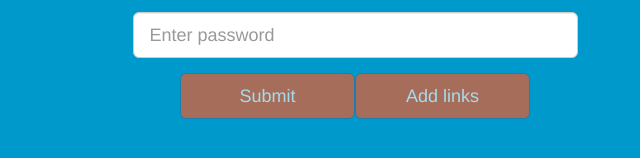
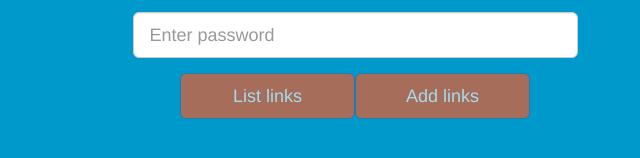
Before and after one commit to ploq/fishdrop, a website: page static/index.html in a window 1280 px wide. Shown: the part 332-490 px from the top of the page, 0-640 px from the left. Drawn offline with nearby package versions, Linux system fonts and the light colour scheme.

Commit message:
Changed text on submit button

```diff
--- a/static/index.html
+++ b/static/index.html
@@ -52,7 +52,7 @@
                 </div>
                 <div class="form-group">
                     <div class="col-sm-offset-2 col-sm-8">
-                        <button style="background-color: #FF571F" class="btn btn-primary btn-lg col-sm-6" ng-disabled="!accessForm.$valid" type="submit">Submit</button>
+                        <button style="background-color: #FF571F" class="btn btn-primary btn-lg col-sm-6" ng-disabled="!accessForm.$valid" type="submit">List links</button>
                         <button style="background-color: #FF571F" class="btn btn-primary btn-lg col-sm-6" ng-disabled="!accessForm.$valid" ng-click="addLinks()" type="button">Add links</button>
 
                     </div>
```
